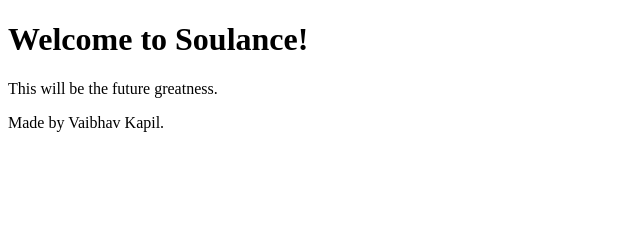
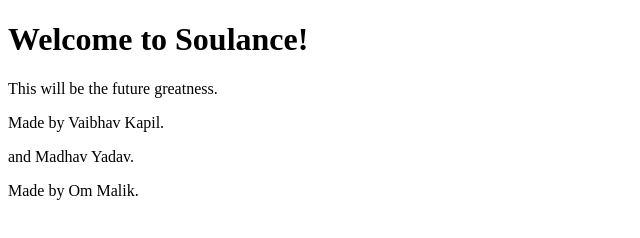
Before and after one commit to wannabecoolkid/soulance-frontend, a plain HTML site: page index.html in a window 1280 px wide. Shown: the whole page, without its empty margins (0-640 px from the left). Drawn offline with Linux system fonts and the light colour scheme.

Commit message:
Update index.html

```diff
--- a/index.html
+++ b/index.html
@@ -7,5 +7,7 @@
   <h1>Welcome to Soulance!</h1>
   <p>This will be the future greatness.</p>
   <p>Made by Vaibhav Kapil.</p>
+   <p>and Madhav Yadav.</p>
+   <p>Made by Om Malik.</p>
 </body>
 </html>
```
